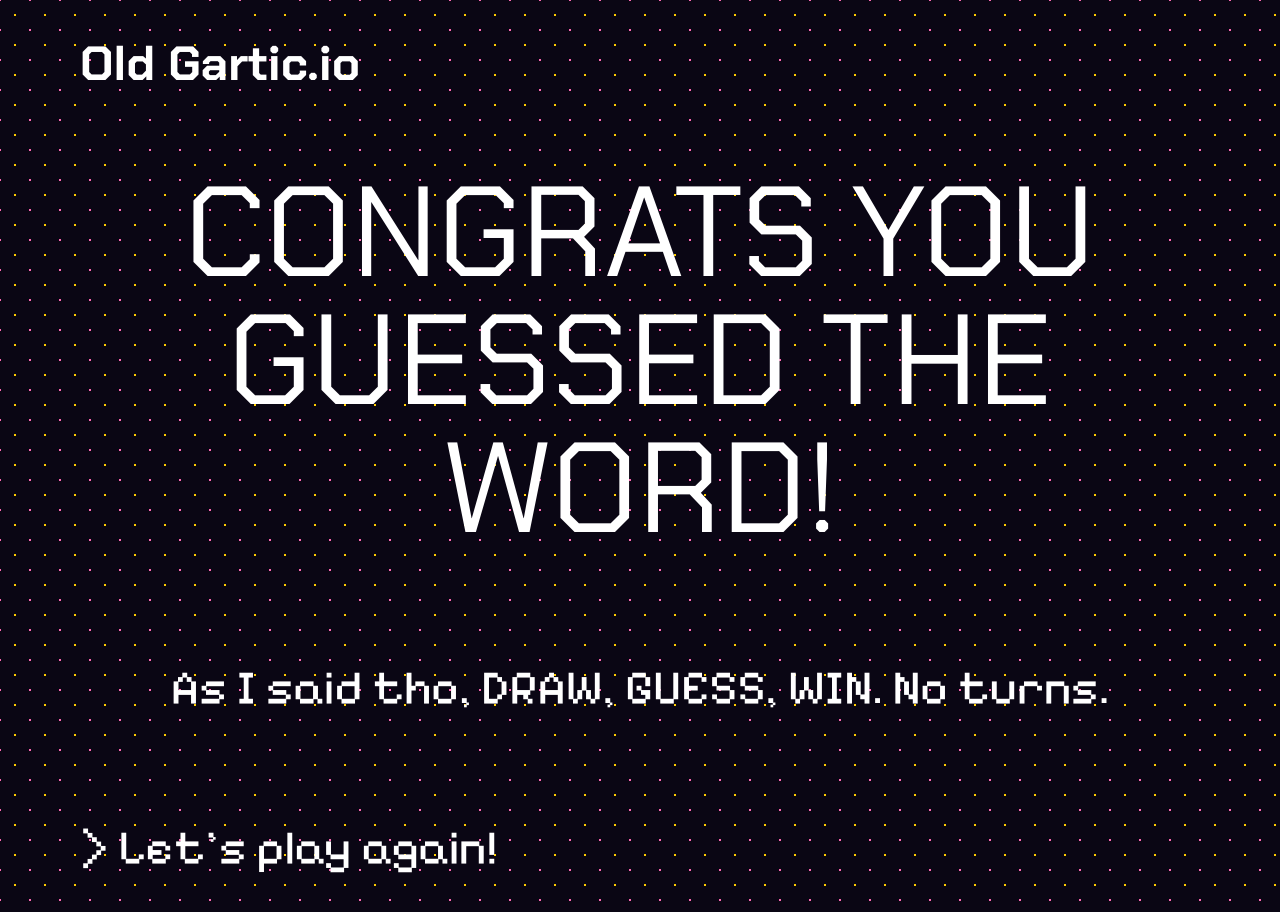
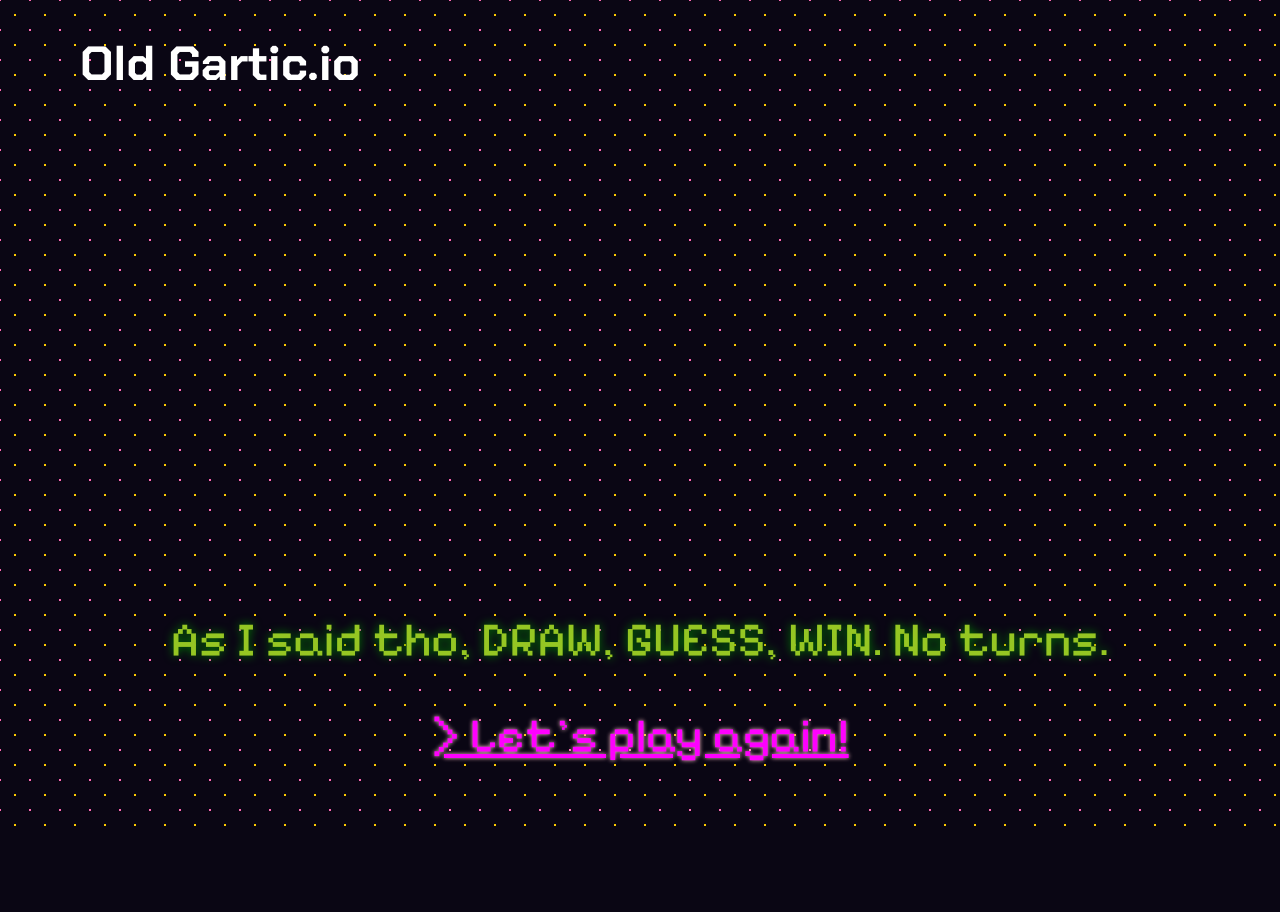
Before and after one commit to iannn07/Old-Gartic-V2, a Next.js app: page /rooms/1/finish in a window 1280 px wide. After the commit the page ends 832 px from the top, so only its background shows below. Built offline with nearby package versions, Linux system fonts and the light colour scheme; a web font is replaced by a local one.

Commit message:
fix: Update Colors

```diff
--- a/src/app/home/components/HomeComponent.tsx
+++ b/src/app/home/components/HomeComponent.tsx
@@ -16,20 +16,15 @@ function HomeComponent({ currentUser }: HomeComponentProps) {
         {/* Inner Box */}
         <div className='flex flex-col items-center gap-10'>
           {/* Welcome Header */}
-          <h1 className='text-5xl text-center text-yellow'>
+          <h1 className='text-5xl text-center text-yellow drop-shadow-[0_0_5px_yellow]'>
             Welcome to Old Gartic.io!
           </h1>
 
           {/* User Greeting and Prompt */}
           <div className='flex flex-col items-center gap-5 w-full'>
             <h1
-              className={`text-4xl text-center
-              bg-gradient-to-r from-green-400 via-blue-500 to-purple-600
-              text-transparent bg-clip-text
-              [text-shadow:0_0_2px_rgba(0,255,0,0.8),0_0_10px_rgba(0,0,255,0.6),0_0_15px_rgba(128,0,128,0.4)]
-              transition duration-300 ease-in-out
-              hover:[text-shadow:0_0_2px_rgba(0,255,255,1),0_0_12px_rgba(0,191,255,0.8),0_0_18px_rgba(75,0,130,0.6)]
-            `}
+              className='text-4xl text-center text-neonGreen
+              hover:text-blue-500 cursor-pointer transition-colors duration-300'
             >
               Hi, {currentUser.name}! Are you ready to DRAW, GUESS, and WIN?
             </h1>
--- a/src/app/page.tsx
+++ b/src/app/page.tsx
@@ -6,14 +6,14 @@ export default async function Rootpage() {
     <div className='w-full text-neonGreen'>
       {/* Header */}
       <div className='flex flex-col items-center mt-10'>
-        <h1 className='text-9xl text-yellow track blinking'>
+        <h1 className='text-9xl text-yellow drop-shadow-[0_0_5px_yellow] track blinking'>
           DRAW, GUESS, WIN
         </h1>
       </div>
 
       <div className='flex justify-center mt-20'>
         <Link href='/auth/login'>
-          <p className='text-5xl text-neonGreen underline hover:text-neonPink cursor-pointer'>
+          <p className='text-5xl text-neonGreen underline hover:text-neonPink cursor-pointer transition-colors duration-300'>
             &gt; Click here to start playing
           </p>
         </Link>
--- a/src/app/rooms/[roomId]/components/GameRoomComponent.tsx
+++ b/src/app/rooms/[roomId]/components/GameRoomComponent.tsx
@@ -280,7 +280,9 @@ function GameRoomComponent({ roomId }: GameRoomComponentProps) {
   ) : (
     <div className='flex flex-col gap-10 w-full h-screen mt-20'>
       <div className='flex w-full justify-between items-center'>
-        <h1 className='text-6xl font-bold text-yellow'>{currentRoom?.name}</h1>
+        <h1 className='text-6xl font-bold drop-shadow-[0_0_5px_yellow] text-yellow'>
+          {currentRoom?.name}
+        </h1>
         <div className='flex gap-4'>
           {isHost && (
             <>
--- a/src/app/rooms/[roomId]/finish/page.tsx
+++ b/src/app/rooms/[roomId]/finish/page.tsx
@@ -4,15 +4,17 @@ import React from 'react'
 function FinishPage() {
   return (
     <div className='w-full mt-20'>
-      <div className='flex w-full justify-center flex-col gap-28'>
-        <h1 className='text-9xl font-main text-center'>
+      <div className='flex flex-col justify-center items-center p-8'>
+        <h1 className='text-6xl md:text-8xl lg:text-9xl font-bold text-yellow text-center track blinking drop-shadow-[0_0_5px_yellow]'>
           CONGRATS YOU GUESSED THE WORD!
         </h1>
-        <p className='text-5xl text-center'>
+        <p className='mt-8 text-2xl md:text-4xl lg:text-5xl text-center text-neonGreen drop-shadow-[0_0_5px_green]'>
           As I said tho, DRAW, GUESS, WIN. No turns.
         </p>
         <Link href='/'>
-          <p className='text-5xl text-left'>&gt; Let&apos;s play again!</p>
+          <p className='mt-12 text-xl md:text-3xl lg:text-5xl text-neonPink underline hover:text-blue-500 cursor-pointer transition-colors duration-300 drop-shadow-[0_0_2px_pink]'>
+            &gt; Let&apos;s play again!
+          </p>
         </Link>
       </div>
     </div>
--- a/src/app/rooms/components/RoomComponent.tsx
+++ b/src/app/rooms/components/RoomComponent.tsx
@@ -10,7 +10,9 @@ interface RoomComponentProps {
 function RoomComponent({ rooms }: RoomComponentProps) {
   return (
     <div className='flex w-full flex-col gap-20 justify-start items-center mt-24'>
-      <h1 className='text-5xl font-bold text-yellow'>SELECT A ROOM TO START</h1>
+      <h1 className='text-5xl font-bold drop-shadow-[0_0_5px_yellow] blinking text-yellow'>
+        SELECT A ROOM TO START
+      </h1>
       <div className='flex gap-5 items-center justify-evenly w-full'>
         {rooms.length > 0 ? (
           rooms.map((room) => <RoomBoxComponent key={room.id} rooms={room} />)
```
